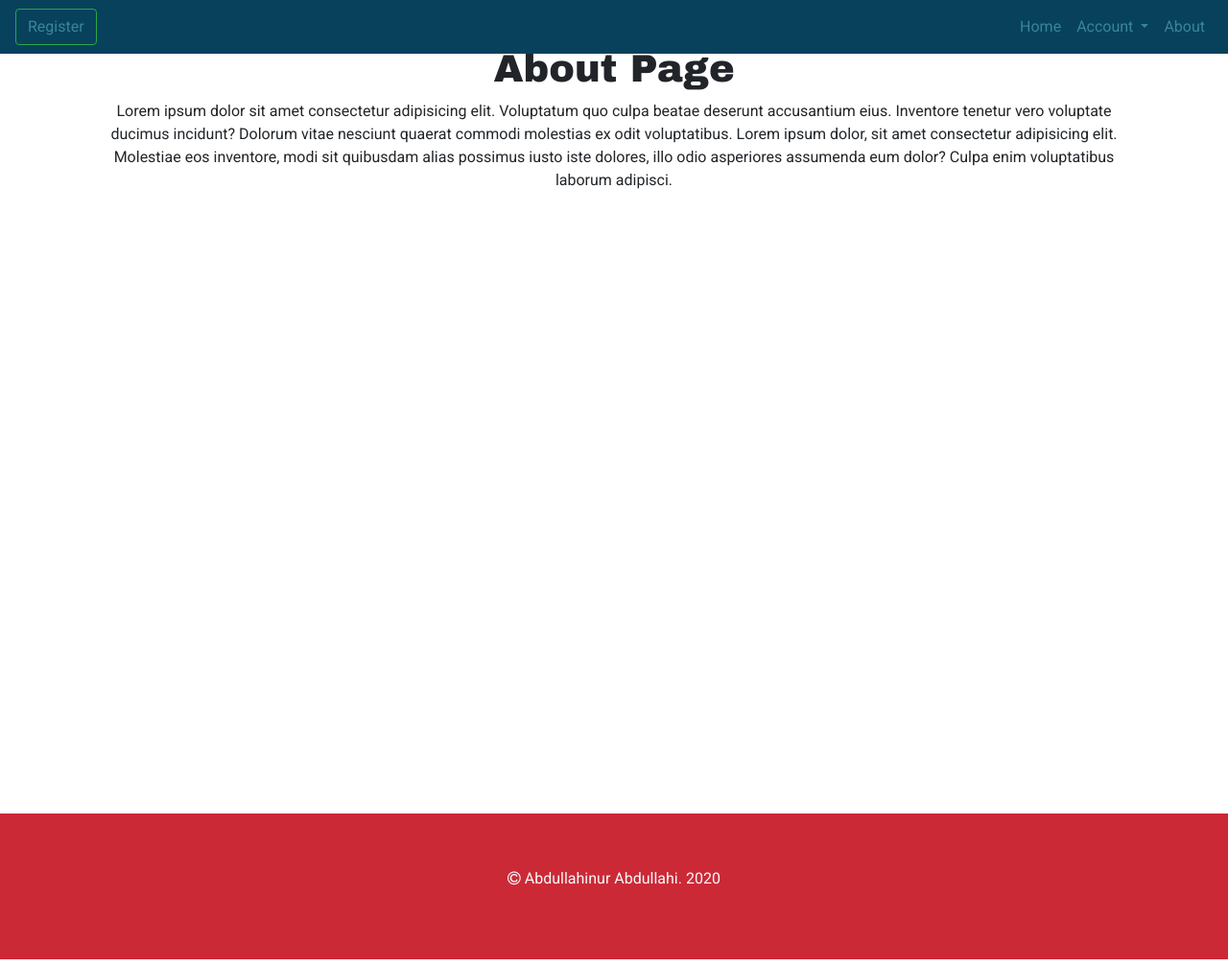
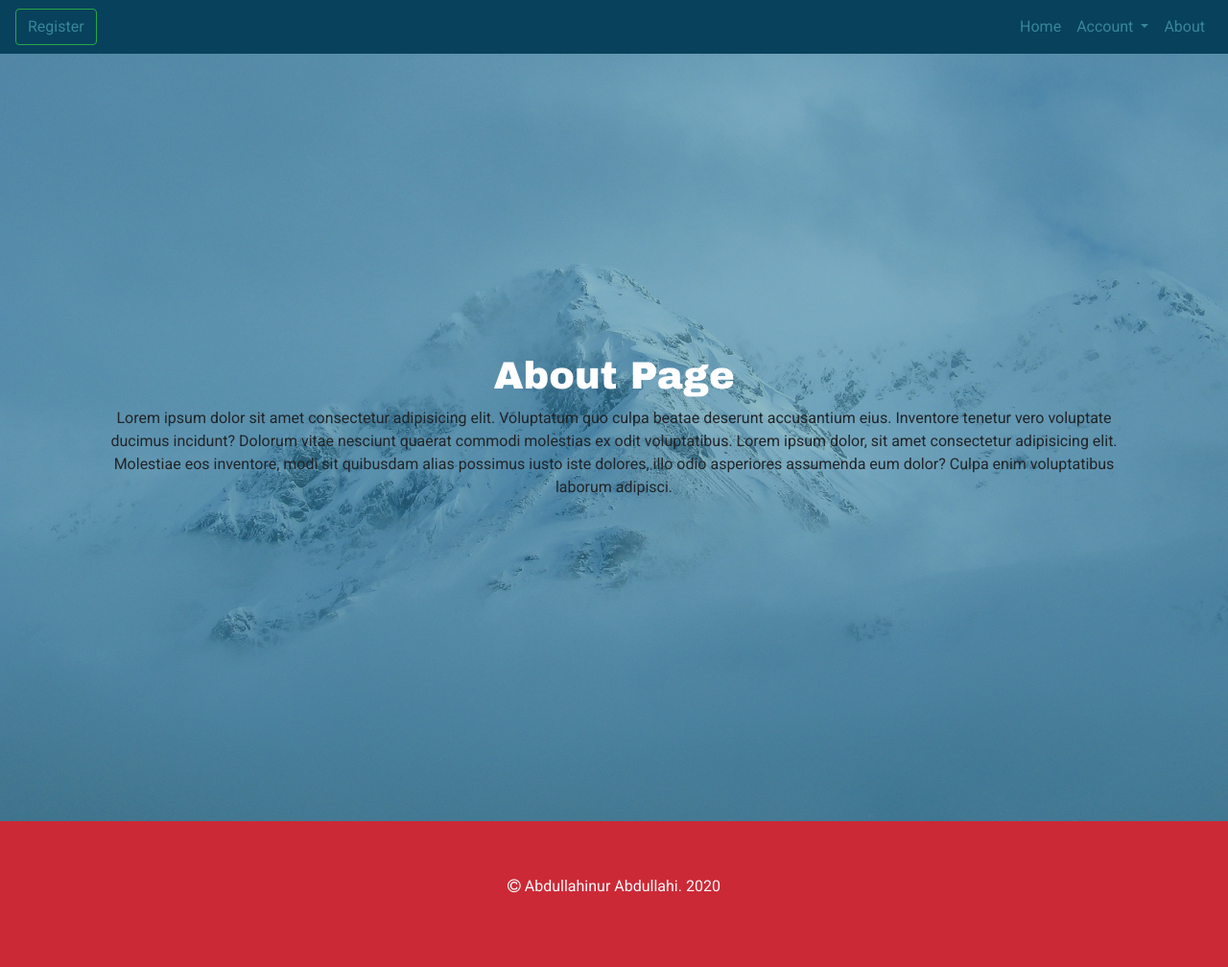
Before and after one commit to SandyAbdullahi/django-todo, a Django app: page /about/ in a window 1280 px wide. Shown: the whole page at 96% size. Run offline with Django 3.2, Linux system fonts and the light colour scheme; parts of the project's set-up code (start-up, migrations or seed data) failed here and were passed over; some libraries are stand-ins or nearby versions.

Commit message:
styling for about page almost done, will come back

```diff
--- a/static/css/styles.css
+++ b/static/css/styles.css
@@ -99,9 +99,16 @@ base colors:
 /* REGISTER */
 
 .register {
-    background-color: #388697;
+    background: url('../img/clouds-3467281_1920.jpg') no-repeat center;
+    background-size: cover;
+}
+
+
+.register .content {
+    background-color: #38869791;
     padding: 7rem 0rem;
 }
+
 
 .register h1 {
     margin: 1.2rem;
@@ -159,6 +166,20 @@ base colors:
     text-align: left !important;
 }
 
+.about{
+    background: url('../img/glacier-bay-80643_1920.jpg') no-repeat center;
+    background-size: cover;
+}
+
+
+.about .content {
+    background-color: #388697d1;
+    padding: 11rem 0rem;
+}
+
+.about h1 {
+    color: #ffffff;
+}
 
 
 
@@ -226,6 +247,10 @@ a {
         background-color: #38869791;
         padding: 20rem 0rem;
     }
+    .about .content {
+        background-color: #38869791;
+        padding: 20rem 0rem;
+    }
 
 
 
@@ -247,12 +272,20 @@ a {
     .landing .content {
         padding: 20rem 0rem;
     }
+    .about .content {
+        background-color: #38869791;
+        padding: 20rem 0rem;
+    }
 }
 
 
 
 @media (min-width: 1366px) {
     .landing .content {
+        padding: 9rem 0rem;
+    }
+
+    .about .content {
         padding: 9rem 0rem;
     }
 }
@@ -266,6 +299,10 @@ a {
         padding: 20rem 0rem;
         background-color: #cc293670;
     }
+    .about .content {
+        background-color: #38869791;
+        padding: 20rem 0rem;
+    }
 
     .landing p {
        color: #08415C;
--- a/templates/pages/about.html
+++ b/templates/pages/about.html
@@ -2,11 +2,15 @@
 
 {% block content %}
 
-    <div class="about container text-center vh-100">
+    <div class="about">
+    <div class="content">
+    <div class="container text-center">
             <div class="container-fluid mt-5">
                 <h1>About Page</h1>
                 <p>Lorem ipsum dolor sit amet consectetur adipisicing elit. Voluptatum quo culpa beatae deserunt accusantium eius. Inventore tenetur vero voluptate ducimus incidunt? Dolorum vitae nesciunt quaerat commodi molestias ex odit voluptatibus. Lorem ipsum dolor, sit amet consectetur adipisicing elit. Molestiae eos inventore, modi sit quibusdam alias possimus iusto iste dolores, illo odio asperiores assumenda eum dolor? Culpa enim voluptatibus laborum adipisci.</p>
             </div>
 
     </div>
+    </div>
+    </div>
 {% endblock  %}
--- a/templates/registration/sign_up.html
+++ b/templates/registration/sign_up.html
@@ -4,6 +4,8 @@
 
 {% block content %}
 <div class="register">
+    <div class="content">
+
         <div class="container p-5">
             <h1 class="text-center">Register:</h1>
             <hr class="w-50 mx-auto">
@@ -16,5 +18,7 @@
              </div>
              <hr class="w-50 mx-auto">
          </div>
+
+    </div>
 </div>
 {% endblock  %}
```
Also changed, not shown: static/img/clouds-3467281_1920.jpg (added). Lines whose indentation alone changed are shown as unchanged.
